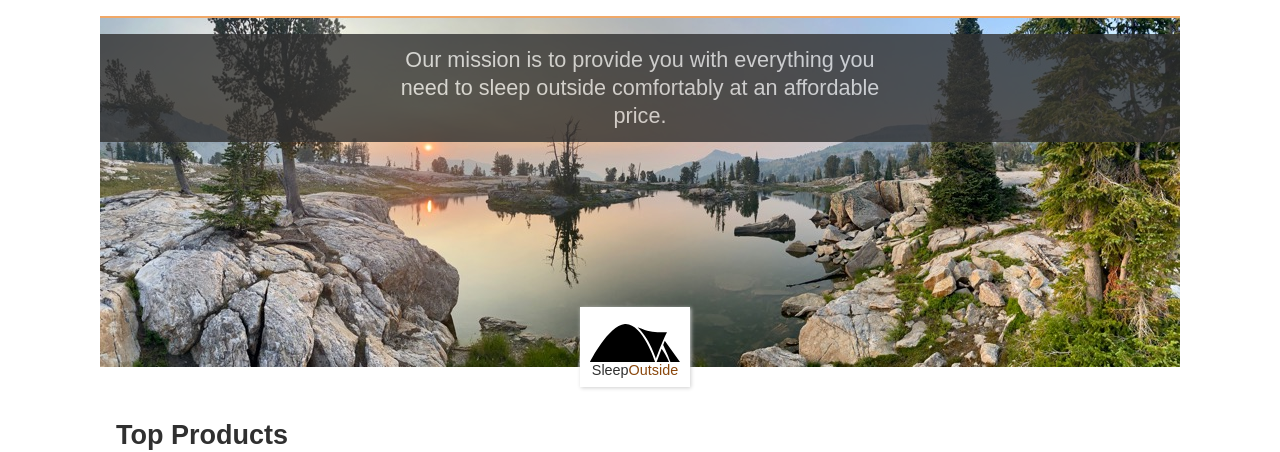
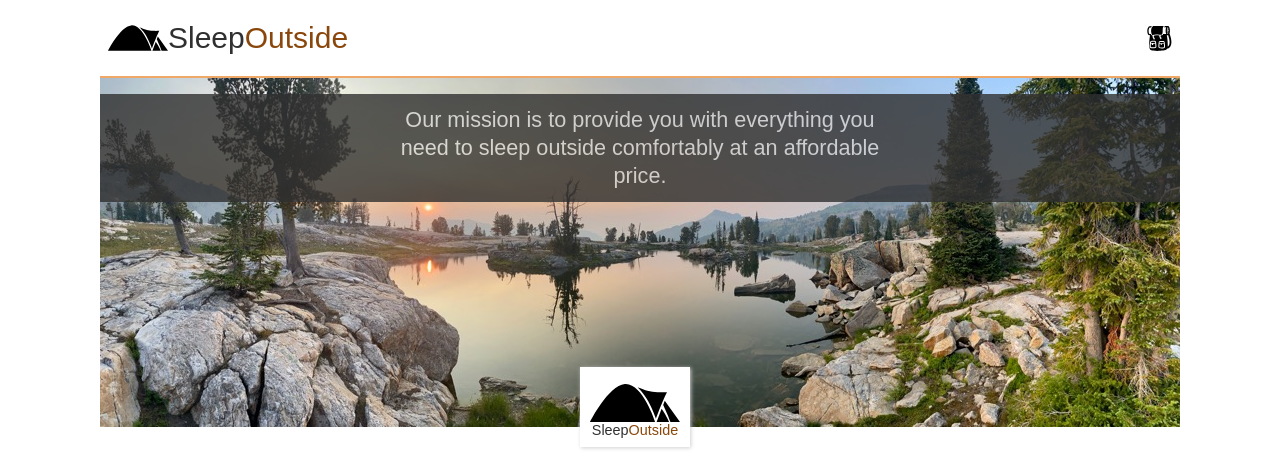
Before and after one commit to Sebastiao-Matusse/wdd330-team04, a website: page src/index.html in a window 1280 px wide. Shown: the top 452 px of the page. Drawn offline with Linux system fonts and the light colour scheme; files whose address does not match are found by name.

Commit message:
commit 	modified:   src/index.html 	modified:   src/js/main.js 	modified:   src/js/utils.mjs

```diff
--- a/src/index.html
+++ b/src/index.html
@@ -4,7 +4,7 @@
     <meta charset="UTF-8" />
     <meta name="viewport" content="width=device-width, initial-scale=1.0" />
     <title>Sleep Outside | Home</title>
-    <link rel="stylesheet" href="/css/style.css" />
+    <link rel="stylesheet" href="/src/css/style.css" />
   </head>
 
   <body>
--- a/src/js/main.js
+++ b/src/js/main.js
@@ -1,6 +1,8 @@
 import ProductList from "./ProductList.mjs";
 import ProductData from "./ProductData.mjs";
 import { loadHeaderFooter } from "./utils.mjs";
+
+loadHeaderFooter();
 
 const element = document.querySelector(".product-list");
 
@@ -8,4 +10,3 @@ const dataSource = new ProductData("tents");
 const productList = new ProductList("tents", dataSource, element);
 
 productList.init();
-// loadHeaderFooter();
--- a/src/js/utils.mjs
+++ b/src/js/utils.mjs
@@ -57,8 +57,8 @@ export async function loadHeaderFooter() {
   const mainHeader = document.querySelector("#main-header");
   const mainFooter = document.querySelector("#main-footer");
 
-  const headerTemplate = await loadTemplate("./src/public/partials/header.html");
-  const footerTemplate = await loadTemplate("./src/public/partials/footer.html")
+  const headerTemplate = await loadTemplate("public/partials/header.html");
+  const footerTemplate = await loadTemplate("public/partials/footer.html");
 
   renderWithTemplate(headerTemplate, mainHeader);
   renderWithTemplate(footerTemplate, mainFooter);
```
